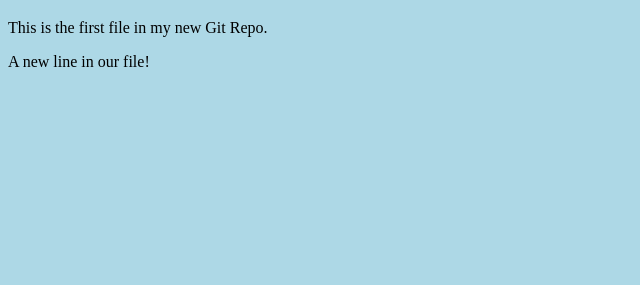
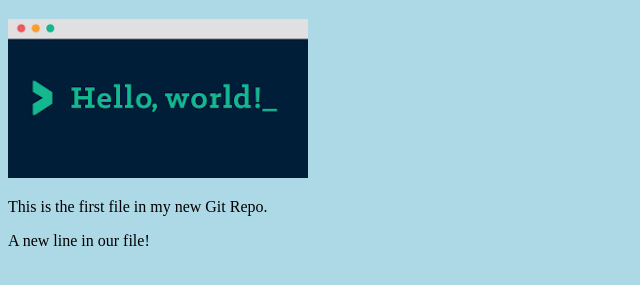
Before and after one commit to tonatiuh369/hello-world, a plain HTML site: page index.html in a window 1280 px wide. Shown: the part 61-346 px from the top of the page, without its empty margins (0-640 px from the left). Drawn offline with Linux system fonts and the light colour scheme.

Commit message:
Added image to Hello World

```diff
--- a/index.html
+++ b/index.html
@@ -7,6 +7,7 @@
 <body>
 
 <h1>Hello world!</h1>
+<div><img src="img_hello_world.jpg" alt="Hello World from Space" style="width:100%; max-width:300px"></div>
 <p>This is the first file in my new Git Repo.</p>
 <p>A new line in our file!</p>
 
```
Also changed, not shown: img_hello_world.jpg (added).
